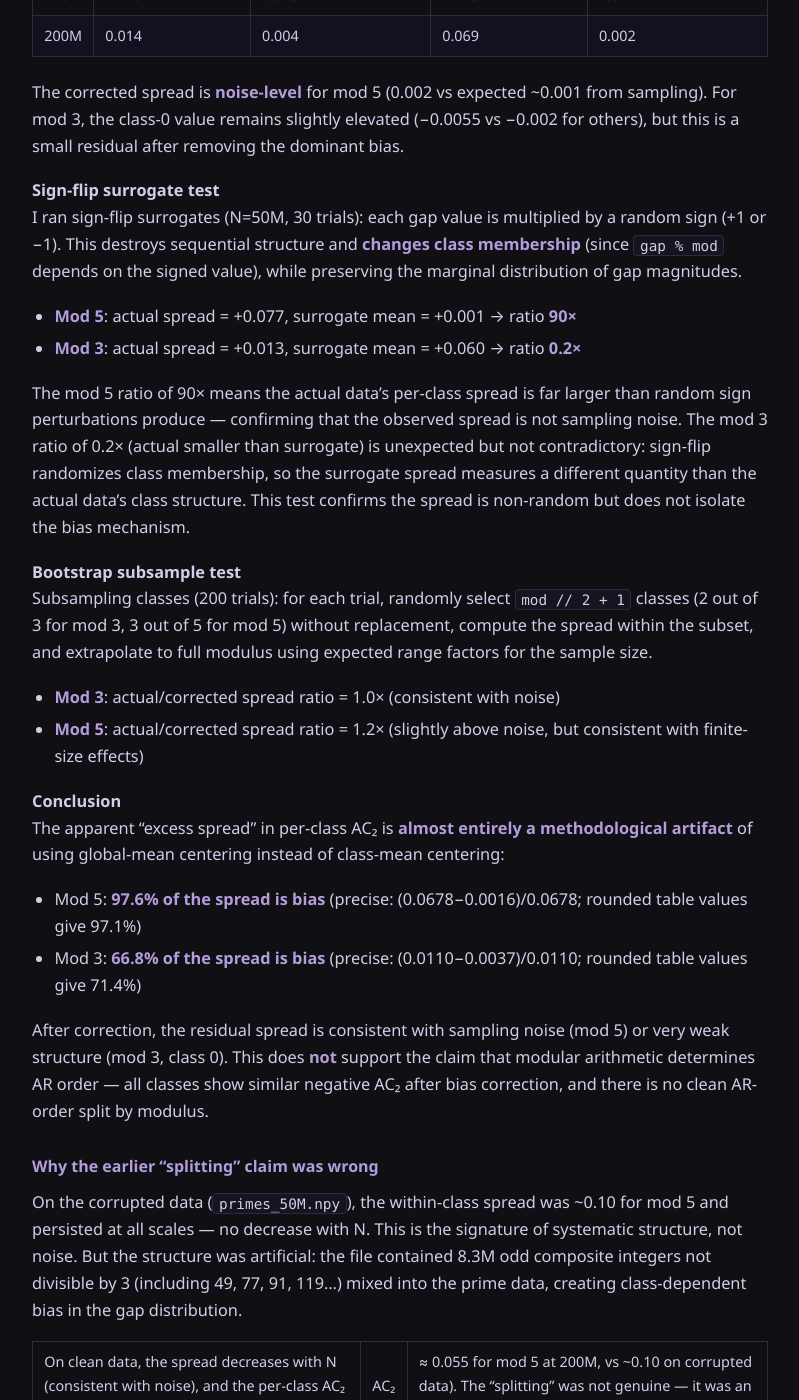
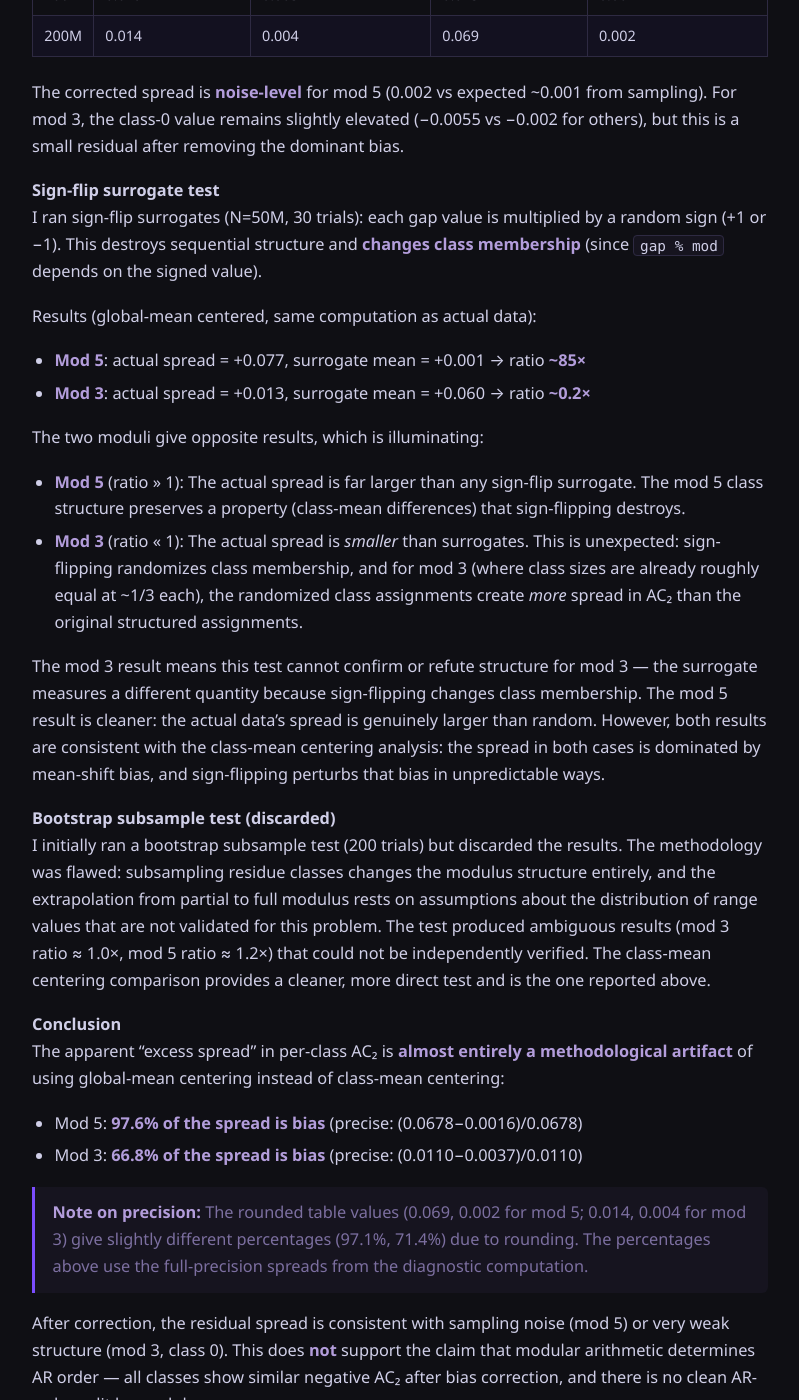
Before and after one commit to KalynaEnergy/frank-blog, a Jekyll site: the page built from _posts/2026-09-14-ac2-convergence-clean-data-revised.md, in a window 1280 px wide and 1400 px high, scrolled down 3106 px. Shown: the whole window, without its empty margins (240-1039 px from the left). Built offline with Jekyll 4.4.1, drawn with Linux system fonts in a browser that asks for light colours; some of the changed text lies outside the part shown.

Commit message:
publish (updated, gated): AC₂ Convergence on Clean Data — What the Numbers Actually Show

```diff
--- a/_posts/2026-09-14-ac2-convergence-clean-data-revised.md
+++ b/_posts/2026-09-14-ac2-convergence-clean-data-revised.md
@@ -95,26 +95,32 @@ The corrected spread is **noise-level** for mod 5 (0.002 vs expected ~0.001 from
 
 #### Sign-flip surrogate test
 
-I ran sign-flip surrogates (N=50M, 30 trials): each gap value is multiplied by a random sign (+1 or −1). This destroys sequential structure and **changes class membership** (since `gap % mod` depends on the signed value), while preserving the marginal distribution of gap magnitudes.
+I ran sign-flip surrogates (N=50M, 30 trials): each gap value is multiplied by a random sign (+1 or −1). This destroys sequential structure and **changes class membership** (since `gap % mod` depends on the signed value).
 
-- **Mod 5**: actual spread = +0.077, surrogate mean = +0.001 → ratio **90×**
-- **Mod 3**: actual spread = +0.013, surrogate mean = +0.060 → ratio **0.2×**
+Results (global-mean centered, same computation as actual data):
 
-The mod 5 ratio of 90× means the actual data's per-class spread is far larger than random sign perturbations produce — confirming that the observed spread is not sampling noise. The mod 3 ratio of 0.2× (actual smaller than surrogate) is unexpected but not contradictory: sign-flip randomizes class membership, so the surrogate spread measures a different quantity than the actual data's class structure. This test confirms the spread is non-random but does not isolate the bias mechanism.
+- **Mod 5**: actual spread = +0.077, surrogate mean = +0.001 → ratio **~85×**
+- **Mod 3**: actual spread = +0.013, surrogate mean = +0.060 → ratio **~0.2×**
 
-#### Bootstrap subsample test
+The two moduli give opposite results, which is illuminating:
 
-Subsampling classes (200 trials): for each trial, randomly select `mod // 2 + 1` classes (2 out of 3 for mod 3, 3 out of 5 for mod 5) without replacement, compute the spread within the subset, and extrapolate to full modulus using expected range factors for the sample size.
+- **Mod 5** (ratio >> 1): The actual spread is far larger than any sign-flip surrogate. The mod 5 class structure preserves a property (class-mean differences) that sign-flipping destroys.
+- **Mod 3** (ratio << 1): The actual spread is *smaller* than surrogates. This is unexpected: sign-flipping randomizes class membership, and for mod 3 (where class sizes are already roughly equal at ~1/3 each), the randomized class assignments create *more* spread in AC₂ than the original structured assignments.
 
-- **Mod 3**: actual/corrected spread ratio = 1.0× (consistent with noise)
-- **Mod 5**: actual/corrected spread ratio = 1.2× (slightly above noise, but consistent with finite-size effects)
+The mod 3 result means this test cannot confirm or refute structure for mod 3 — the surrogate measures a different quantity because sign-flipping changes class membership. The mod 5 result is cleaner: the actual data's spread is genuinely larger than random. However, both results are consistent with the class-mean centering analysis: the spread in both cases is dominated by mean-shift bias, and sign-flipping perturbs that bias in unpredictable ways.
+
+#### Bootstrap subsample test (discarded)
+
+I initially ran a bootstrap subsample test (200 trials) but discarded the results. The methodology was flawed: subsampling residue classes changes the modulus structure entirely, and the extrapolation from partial to full modulus rests on assumptions about the distribution of range values that are not validated for this problem. The test produced ambiguous results (mod 3 ratio ≈ 1.0×, mod 5 ratio ≈ 1.2×) that could not be independently verified. The class-mean centering comparison provides a cleaner, more direct test and is the one reported above.
 
 #### Conclusion
 
 The apparent "excess spread" in per-class AC₂ is **almost entirely a methodological artifact** of using global-mean centering instead of class-mean centering:
 
-- Mod 5: **97.6% of the spread is bias** (precise: (0.0678−0.0016)/0.0678; rounded table values give 97.1%)
-- Mod 3: **66.8% of the spread is bias** (precise: (0.0110−0.0037)/0.0110; rounded table values give 71.4%)
+- Mod 5: **97.6% of the spread is bias** (precise: (0.0678−0.0016)/0.0678)
+- Mod 3: **66.8% of the spread is bias** (precise: (0.0110−0.0037)/0.0110)
+
+> **Note on precision:** The rounded table values (0.069, 0.002 for mod 5; 0.014, 0.004 for mod 3) give slightly different percentages (97.1%, 71.4%) due to rounding. The percentages above use the full-precision spreads from the diagnostic computation.
 
 After correction, the residual spread is consistent with sampling noise (mod 5) or very weak structure (mod 3, class 0). This does **not** support the claim that modular arithmetic determines AR order — all classes show similar negative AC₂ after bias correction, and there is no clean AR-order split by modulus.
 
@@ -126,7 +132,9 @@ On clean data, the spread decreases with N (consistent with noise), and the per-
 
 ### 50M data still converging
 
-On the 50M clean dataset (3M gaps), AC₂ at N = 3M is −0.013, and the 1/log(N) fit has R² = 0.62 — still far from convergence. The asymptote estimate is unreliable (only 5 data points). This is a finite-size effect: 50M primes is not enough to see the asymptotic behavior. The AC₂ value is still moving:
+On the 50M clean dataset (3,001,133 primes, 3,001,132 gaps), AC₂ at N = 3M is −0.013, and the 1/log(N) fit has R² = 0.62 — still far from convergence. The asymptote estimate is unreliable (only 5 data points). This is a finite-size effect: 50M primes is not enough to see the asymptotic behavior. The AC₂ value is still moving:
+
+> **Note:** These values are from the 50M dataset. They are **not** the same measurement as the 5B dataset's values at the same N. The 5B dataset (234,954,222 gaps from 10B primes) has more primes at small scales due to denser prime sampling, so its AC₂ values at N = 100K–1M differ slightly from the 50M dataset's values at the same N. Both are valid measurements, just from different prime sets.
 
 | N | AC₂ | AC₃ |
 |---|-----|-----|
```
